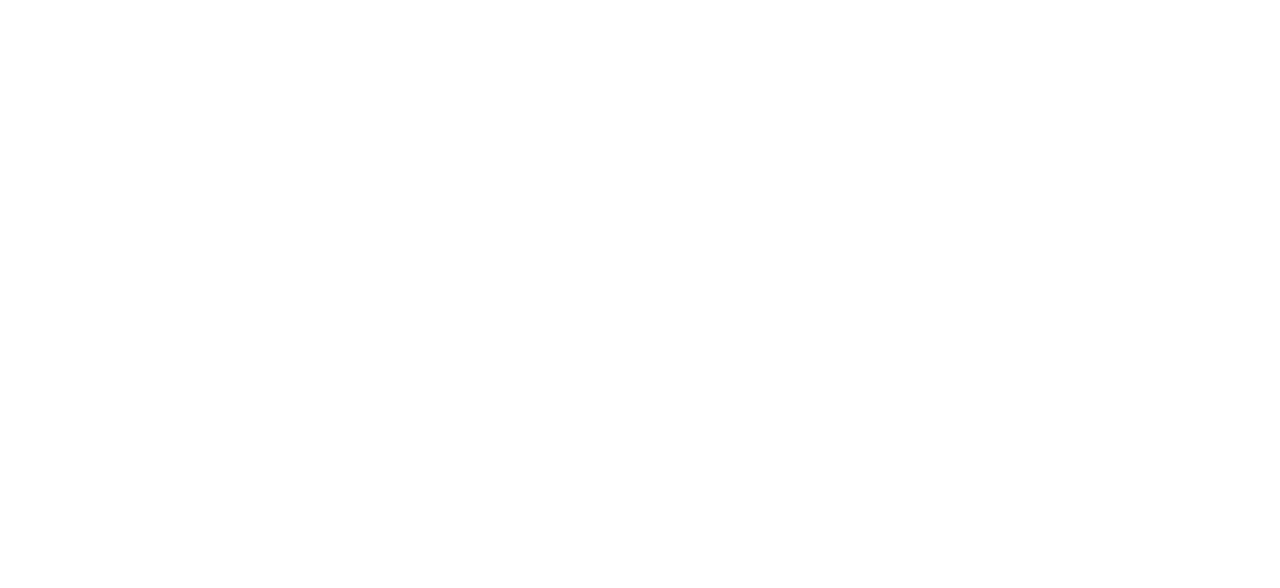
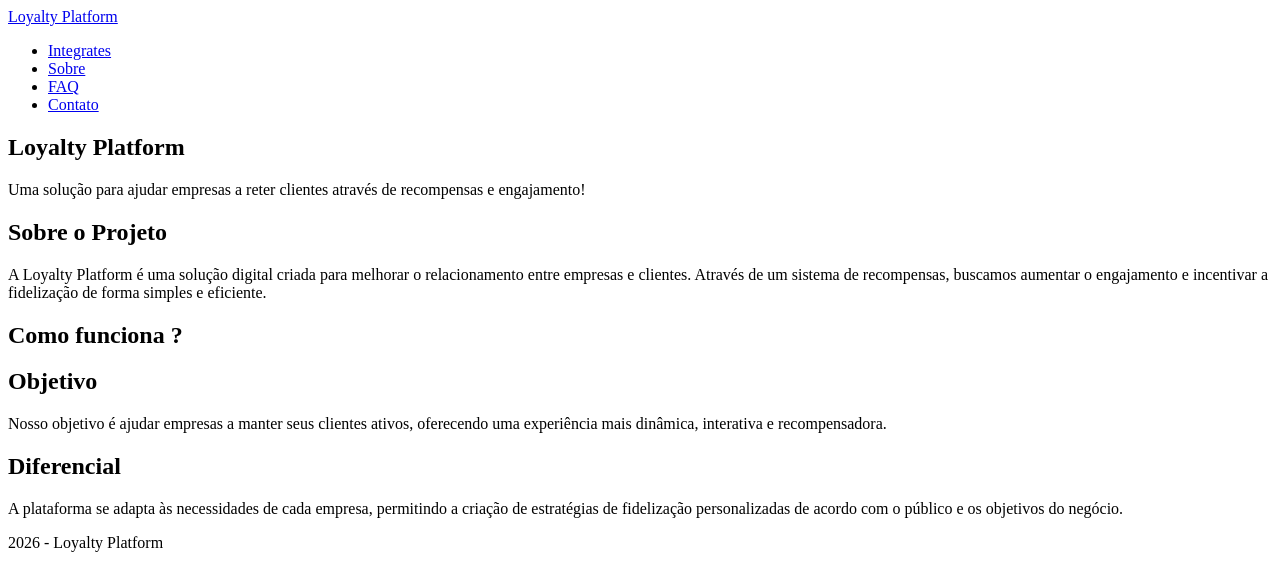
Before and after one commit to devlipee/Challenge-LoyaltyPlatform, a plain HTML site: page index.html in a window 1280 px wide. Drawn offline with Linux system fonts and the light colour scheme.

Commit message:
adiciona a estrutura base da homepage

```diff
--- a/index.html
+++ b/index.html
@@ -1,11 +1,57 @@
 <!DOCTYPE html>
 <html lang="pt-br">
 <head>
+    <link rel="preconnect" href="https://fonts.googleapis.com">
+    <link rel="preconnect" href="https://fonts.gstatic.com" crossorigin>
+    <link href="https://fonts.googleapis.com/css2?family=Sora:wght@100..800&display=swap" rel="stylesheet">
     <meta charset="UTF-8">
     <meta name="viewport" content="width=device-width, initial-scale=1.0">
     <title>Loyalty Platform</title>
 </head>
 <body>
+    <nav>
+        <a href="index.html">Loyalty Platform</a>
+        <ul>
+            <li><a href="/pages/integrantes.html">Integrates</a> </li>
+            <li><a href="/pages/sobre.html">Sobre</a></li>
+            <li><a href="/pages/faq.html">FAQ</a></li>
+            <li><a href="/pages/contato.html">Contato</a></li>
+        </ul>
+    </nav>
+
+    <main>
+        <section>
+            <header>
+                <h1>Loyalty Platform</h1>
+                <p>Uma solução para ajudar empresas a reter clientes através de recompensas e engajamento!</p>
+            </header>
+        </section>
+
+        <section>
+            <h2>Sobre o Projeto</h2>
+            <p>A Loyalty Platform é uma solução digital criada para melhorar o relacionamento entre empresas e clientes. Através de um sistema de recompensas, buscamos aumentar o engajamento e incentivar a fidelização de forma simples e eficiente.</p>
+        </section>
+
+        <section>
+            <h2>Como funciona ?</h2>
+            <p></p>
+        </section>
+
+        <section>
+            <h2>Objetivo</h2>
+            <p>Nosso objetivo é ajudar empresas a manter seus clientes ativos, oferecendo uma experiência mais dinâmica, interativa e recompensadora.</p>
+        </section>
+
+        <section>
+            <h2>Diferencial</h2>
+            <p>A plataforma se adapta às necessidades de cada empresa, permitindo a criação de estratégias de fidelização personalizadas de acordo com o público e os objetivos do negócio.</p>
+        </section>
+
+
+
+    </main>
+
+    <footer>2026 - Loyalty Platform</footer>
 
 </body>
 </html>
```
Also changed, not shown: pages/contato.html (added), pages/faq.html (added), pages/integrantes.html (added), pages/sobre.html (added).
